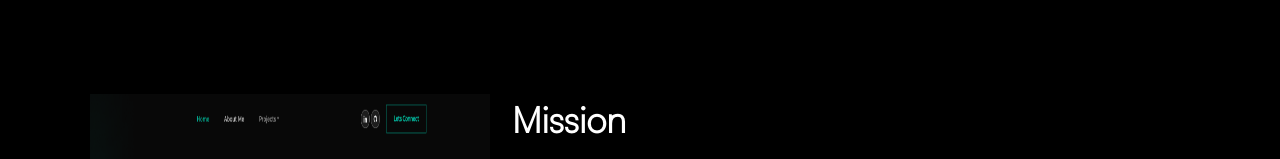
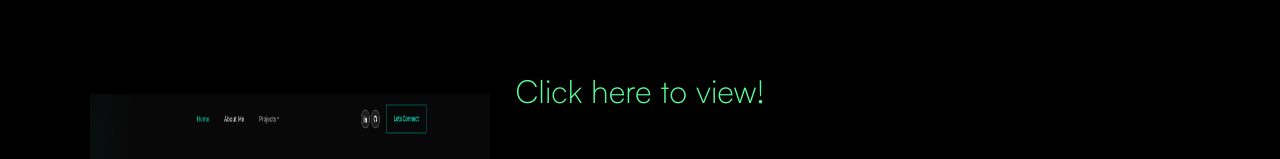
Before and after one commit to BenW2k/Portfolio, a Next.js app in the folder frontend/: page /work/resume in a window 1280 px wide. Shown: the part 776-935 px from the top of the page. Built offline with nearby package versions, Linux system fonts and the light colour scheme.

Commit message:
+link to external project webpage

```diff
--- a/frontend/app/work/resume/page.tsx
+++ b/frontend/app/work/resume/page.tsx
@@ -4,7 +4,7 @@ import styles from "../../styles/work/synergy/synergy.module.css";
 import img from "../../../public/connor_1.png";
 import img2 from "../../assets/media/placeholder-image.svg";
 
-export default function Synergy() {
+export default function Resume() {
   return (
     <div className={styles.content}>
       <div className={styles.header}>
@@ -14,6 +14,15 @@ export default function Synergy() {
         <h1 className={styles["page-title"]}>Level Designer Portfolio</h1>
       </div>
       <Image src={img} className={styles.img1} alt="image" />
+      <div className={styles.view}>
+        <a
+          href="https://connorlarkin.co.uk/home"
+          rel="noreferrer"
+          target="_blank"
+        >
+          Click here to view!
+        </a>
+      </div>
       <div className={styles.container1}>
         <div className={styles.section1}>
           <h3 className={styles["section-title"]}>Mission</h3>
```
